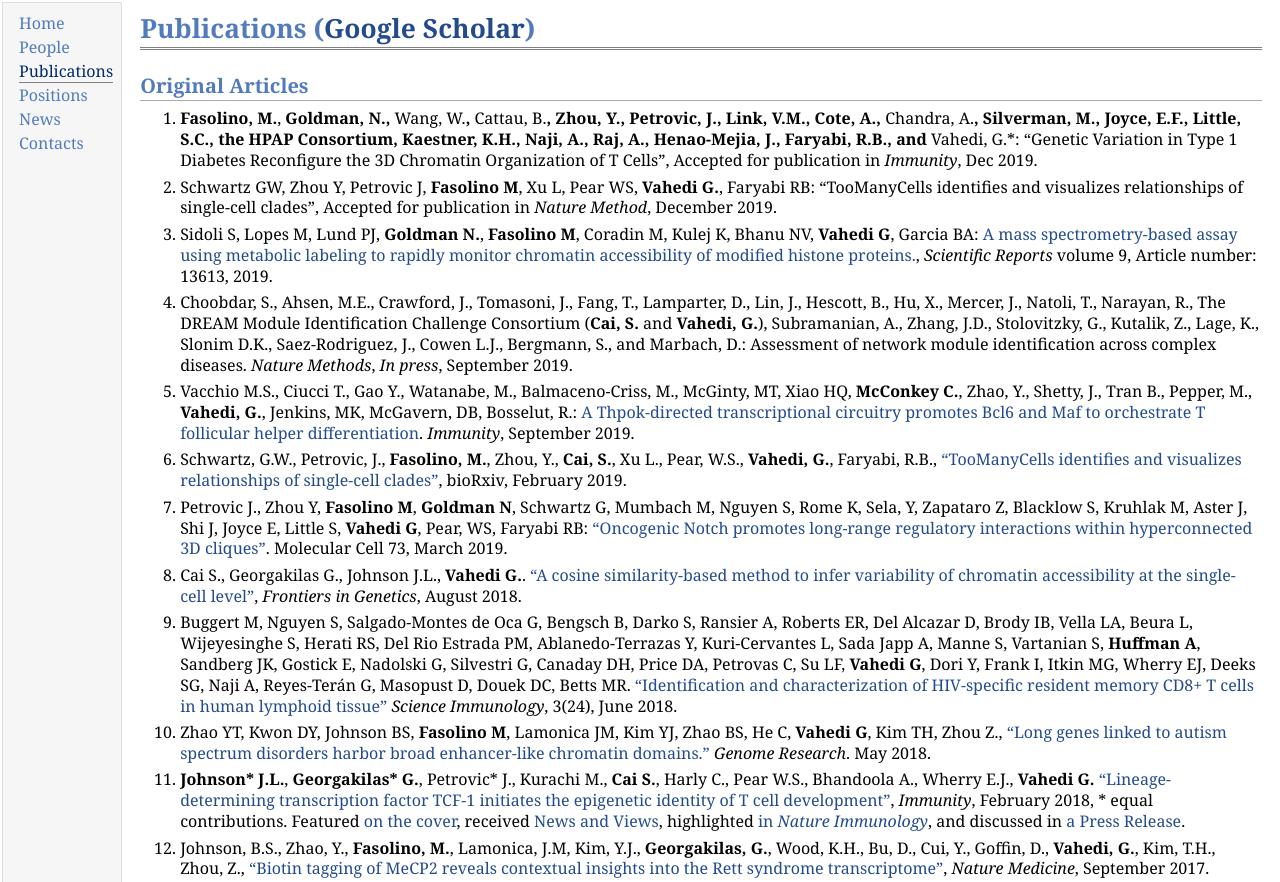
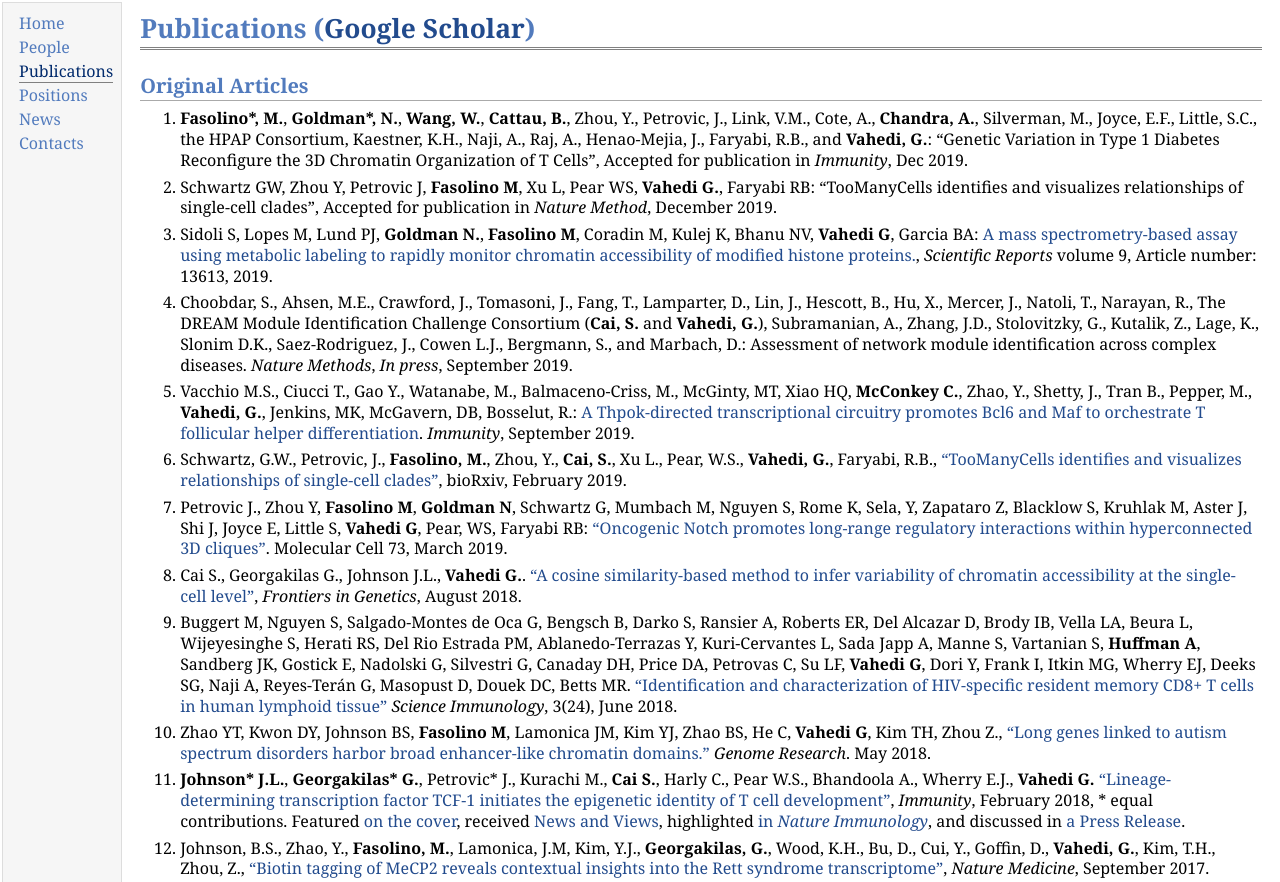
Before and after one commit to VahediLab/LabSite, a plain HTML site: page pub.html in a window 1280 px wide. Shown: the top 882 px of the page. Drawn offline with Linux system fonts and the light colour scheme.

Commit message:
new pubs

```diff
--- a/pub.html
+++ b/pub.html
@@ -24,9 +24,9 @@
 </div>
 <h2>Original Articles</h2>
 <ol>
-<li><p><b>Fasolino, M.</b>, <b>Goldman, N.</b><b>, </b>Wang, W.<b>, </b>Cattau, B.<b>, Zhou, Y., Petrovic, J., Link, V.M., Cote, A., </b>Chandra, A.<b>,
+<li><p><b>Fasolino*, M.</b>, <b>Goldman*, N.</b>, <b>Wang, W.</b>, <b>Cattau, B.</b>, Zhou, Y., Petrovic, J., Link, V.M., Cote, A., <b>Chandra, A.</b>,
 Silverman, M., Joyce, E.F., Little, S.C., the HPAP Consortium, Kaestner, K.H., Naji, A., Raj, A., Henao-Mejia, J.,
-Faryabi, R.B., and </b>Vahedi, G.*: &ldquo;Genetic Variation in Type 1 Diabetes Reconfigure the 3D Chromatin Organization
+Faryabi, R.B., and <b>Vahedi, G.</b>: &ldquo;Genetic Variation in Type 1 Diabetes Reconfigure the 3D Chromatin Organization
 of T Cells&rdquo;, Accepted for publication in <i>Immunity</i>, Dec 2019.</p>
 </li>
 <li><p>Schwartz GW, Zhou Y, Petrovic J, <b>Fasolino M</b>, Xu L, Pear WS, <b>Vahedi G.</b>, Faryabi RB: &ldquo;TooManyCells identifies
@@ -186,7 +186,7 @@ molecular mechanisms underlying commitment and plasticity&rdquo;</a> <i>Annu Rev
 </ol>
 <div id="footer">
 <div id="footer-text">
-Page generated 2019-12-07 13:40:18 EST, by <a href="http://jemdoc.jaboc.net/">jemdoc</a>.
+Page generated 2019-12-07 13:41:58 EST, by <a href="http://jemdoc.jaboc.net/">jemdoc</a>.
 </div>
 </div>
 </td>
```
Also changed, not shown: 1 other file.
